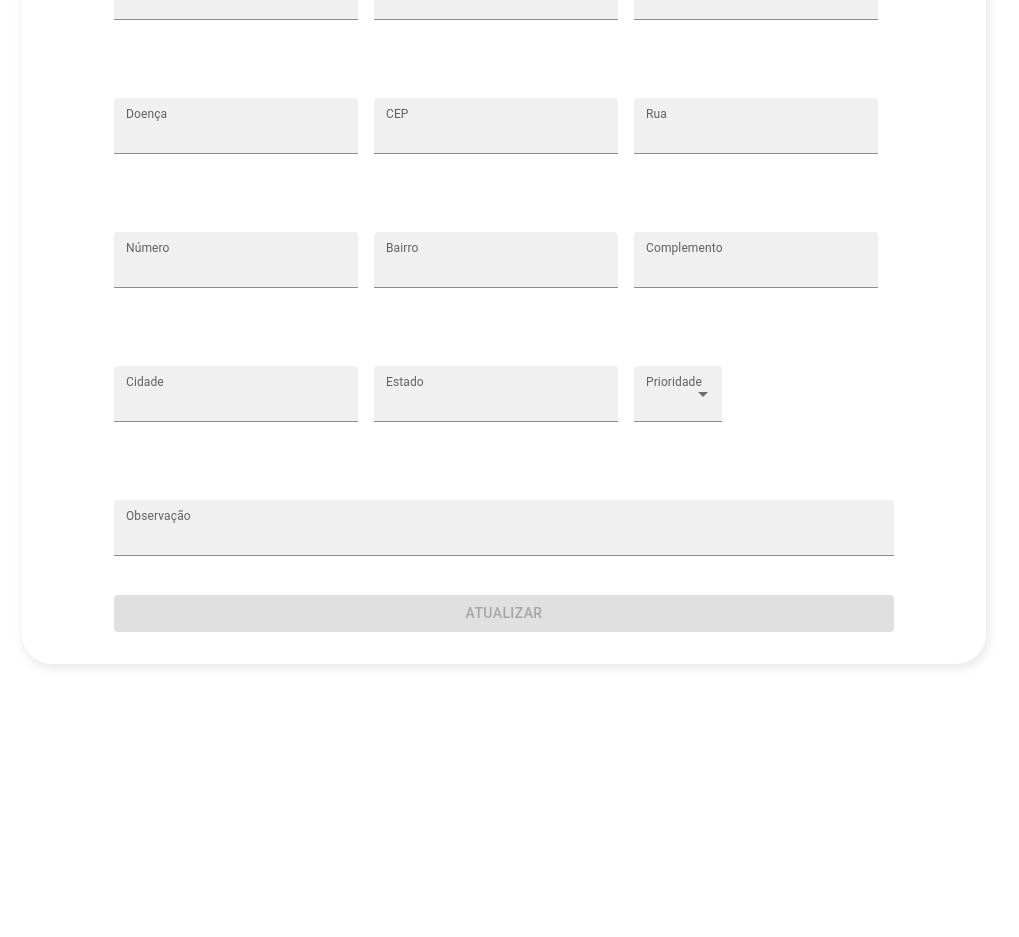
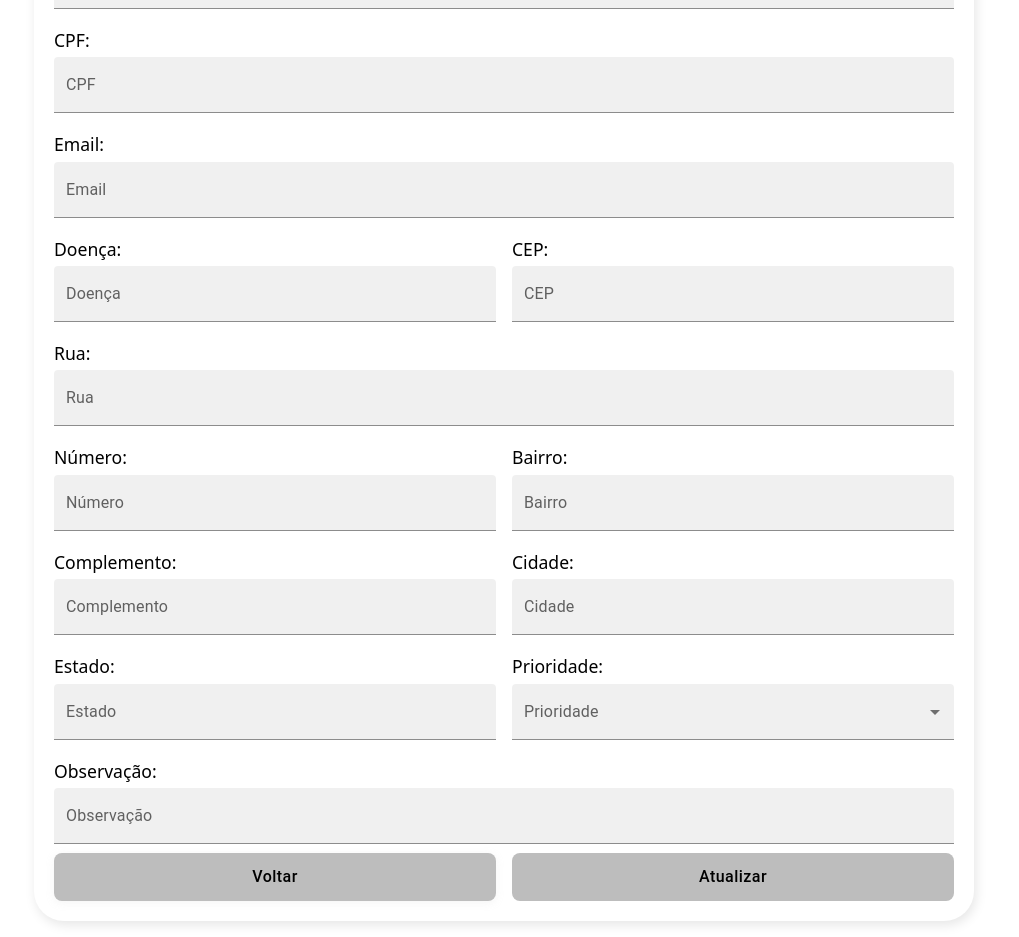
Before and after one commit to Jonas-eng-21/Sistema-de-assistencia-para-visitas-domiciliares, a React (Vite) app in the folder sistemaFront/: page /editar-paciente in a window 1280 px wide. Shown: the part 280-1217 px from the top of the page, without its empty margins (136-1155 px from the left). Before the commit the page ends 960 px from the top, so only its background shows below. Built offline with nearby package versions, Linux system fonts and the light colour scheme; sample sign-in values are in the browser's storage.

Commit message:
Padronização fedição paciente

```diff
--- a/sistemaFront/src/pages/editarPaciente/index.tsx
+++ b/sistemaFront/src/pages/editarPaciente/index.tsx
@@ -120,10 +120,11 @@ const EditarPaciente = () => {
     <S.Container>
       <Header />
       <S.Title>Editar dados do Paciente</S.Title>
-      <S.Card>
+      <S.Card style={{ width: "100%", minWidth: "400px", alignItems: "stretch", padding: "20px" }}>
         <form onSubmit={handleSubmit(onSubmit)}>
           <S.ContainerInputs>
             <S.Entrada>
+              <S.TituloForm>Nome:</S.TituloForm>
               <TextField
                 fullWidth
                 label="Nome"
@@ -131,14 +132,12 @@ const EditarPaciente = () => {
                 {...register("nome")}
                 error={!!errors.nome}
                 helperText={errors.nome?.message}
-                slotProps={{
-                  inputLabel: {
-                    shrink: true,
-                  },
-                }}
               />
             </S.Entrada>
+          </S.ContainerInputs>
+          <S.ContainerInputs>
             <S.Entrada>
+              <S.TituloForm>CPF:</S.TituloForm>
               <TextField
                 fullWidth
                 label="CPF"
@@ -146,14 +145,12 @@ const EditarPaciente = () => {
                 {...register("cpf")}
                 error={!!errors.cpf}
                 helperText={errors.cpf?.message}
-                slotProps={{
-                  inputLabel: {
-                    shrink: true,
-                  },
-                }}
               />
             </S.Entrada>
+          </S.ContainerInputs>
+          <S.ContainerInputs>
             <S.Entrada>
+              <S.TituloForm>Email:</S.TituloForm>
               <TextField
                 fullWidth
                 label="Email"
@@ -161,16 +158,12 @@ const EditarPaciente = () => {
                 {...register("email")}
                 error={!!errors.email}
                 helperText={errors.email?.message}
-                slotProps={{
-                  inputLabel: {
-                    shrink: true,
-                  },
-                }}
               />
             </S.Entrada>
           </S.ContainerInputs>
           <S.ContainerInputs>
             <S.Entrada>
+              <S.TituloForm>Doença:</S.TituloForm>
               <TextField
                 fullWidth
                 label="Doença"
@@ -178,14 +171,10 @@ const EditarPaciente = () => {
                 {...register("doenca")}
                 error={!!errors.doenca}
                 helperText={errors.doenca?.message}
-                slotProps={{
-                  inputLabel: {
-                    shrink: true,
-                  },
-                }}
               />
             </S.Entrada>
             <S.Entrada>
+              <S.TituloForm>CEP:</S.TituloForm>
               <TextField
                 fullWidth
                 label="CEP"
@@ -193,14 +182,12 @@ const EditarPaciente = () => {
                 {...register("cep")}
                 error={!!errors.cep}
                 helperText={errors.cep?.message}
-                slotProps={{
-                  inputLabel: {
-                    shrink: true,
-                  },
-                }}
               />
             </S.Entrada>
+          </S.ContainerInputs>
+          <S.ContainerInputs>
             <S.Entrada>
+              <S.TituloForm>Rua:</S.TituloForm>
               <TextField
                 fullWidth
                 label="Rua"
@@ -208,17 +195,12 @@ const EditarPaciente = () => {
                 {...register("rua")}
                 error={!!errors.rua}
                 helperText={errors.rua?.message}
-                slotProps={{
-                  inputLabel: {
-                    shrink: true,
-                  },
-                }}
               />
             </S.Entrada>
-            <S.Entrada></S.Entrada>
           </S.ContainerInputs>
           <S.ContainerInputs>
             <S.Entrada>
+              <S.TituloForm>Número:</S.TituloForm>
               <TextField
                 fullWidth
                 label="Número"
@@ -226,15 +208,10 @@ const EditarPaciente = () => {
                 {...register("numero")}
                 error={!!errors.numero}
                 helperText={errors.numero?.message}
-                slotProps={{
-                  inputLabel: {
-                    shrink: true,
-                  },
-                }}
               />
             </S.Entrada>
-
             <S.Entrada>
+              <S.TituloForm>Bairro:</S.TituloForm>
               <TextField
                 fullWidth
                 label="Bairro"
@@ -242,14 +219,12 @@ const EditarPaciente = () => {
                 {...register("bairro")}
                 error={!!errors.bairro}
                 helperText={errors.bairro?.message}
-                slotProps={{
-                  inputLabel: {
-                    shrink: true,
-                  },
-                }}
               />
             </S.Entrada>
+          </S.ContainerInputs>
+          <S.ContainerInputs>
             <S.Entrada>
+              <S.TituloForm>Complemento:</S.TituloForm>
               <TextField
                 fullWidth
                 label="Complemento"
@@ -257,16 +232,10 @@ const EditarPaciente = () => {
                 {...register("complemento")}
                 error={!!errors.complemento}
                 helperText={errors.complemento?.message}
-                slotProps={{
-                  inputLabel: {
-                    shrink: true,
-                  },
-                }}
               />
             </S.Entrada>
-          </S.ContainerInputs>
-          <S.ContainerInputs>
             <S.Entrada>
+              <S.TituloForm>Cidade:</S.TituloForm>
               <TextField
                 fullWidth
                 label="Cidade"
@@ -274,14 +243,12 @@ const EditarPaciente = () => {
                 {...register("cidade")}
                 error={!!errors.cidade}
                 helperText={errors.cidade?.message}
-                slotProps={{
-                  inputLabel: {
-                    shrink: true,
-                  },
-                }}
               />
             </S.Entrada>
+          </S.ContainerInputs>
+          <S.ContainerInputs>
             <S.Entrada>
+              <S.TituloForm>Estado:</S.TituloForm>
               <TextField
                 fullWidth
                 label="Estado"
@@ -289,16 +256,11 @@ const EditarPaciente = () => {
                 {...register("estado")}
                 error={!!errors.estado}
                 helperText={errors.estado?.message}
-                slotProps={{
-                  inputLabel: {
-                    shrink: true,
-                  },
-                }}
               />
             </S.Entrada>
             <S.Entrada>
+              <S.TituloForm>Prioridade:</S.TituloForm>
               <TextField
-                className="prioridade"
                 fullWidth
                 select
                 label="Prioridade"
@@ -306,19 +268,15 @@ const EditarPaciente = () => {
                 {...register("prioridade")}
                 error={!!errors.prioridade}
                 helperText={errors.prioridade?.message}
-                slotProps={{
-                  inputLabel: {
-                    shrink: true,
-                  },
-                }}
               >
-                <MenuItem value={0}>Vermelho</MenuItem>
-                <MenuItem value={1}>Amarelo</MenuItem>
-                <MenuItem value={2}>Verde</MenuItem>
+                <MenuItem value={0}> <img src="/PrioridadeAlta.svg" style={{paddingRight: "5px", height: "10px"}}/> Vermelho</MenuItem>
+                <MenuItem value={1}> <img src="/PrioridadeMedia.svg" style={{paddingRight: "5px", height: "10px"}}/> Amarelo</MenuItem>
+                <MenuItem value={2}> <img src="/PrioridadeBaixa.svg" style={{paddingRight: "5px", height: "10px"}}/> Verde</MenuItem>
               </TextField>
             </S.Entrada>
           </S.ContainerInputs>
           <S.Entrada>
+            <S.TituloForm>Observação:</S.TituloForm>
             <TextField
               fullWidth
               label="Observação"
@@ -326,22 +284,55 @@ const EditarPaciente = () => {
               {...register("observacao")}
               error={!!errors.observacao}
               helperText={errors.observacao?.message}
-              slotProps={{
-                inputLabel: {
-                  shrink: true,
+            />
+          </S.Entrada>
+          <div style={{ display: "flex", gap: "16px" }}>
+            <Button
+              variant="contained"
+              fullWidth
+              onClick={() => navigate("/listagem")}
+              sx={{
+                backgroundColor: "#bdbdbd",
+                color: "#000000",
+                padding: "10px 0",
+                borderRadius: "8px",
+                fontSize: "1rem",
+                boxShadow: "0 2px 8px rgba(189, 189, 189, 0.15)",
+                textTransform: "none",
+                transition: "background 0.2s",
+                "&:hover": {
+                  backgroundColor: "#9e9e9e",
                 },
               }}
-            />
-          </S.Entrada>
+            >
+              Voltar
+            </Button>
             <Button
               type="submit"
               variant="contained"
-            className="button"
               fullWidth
               disabled={!isValid}
+              sx={{
+                backgroundColor: "#98B8F3",
+                color: "#000000",
+                padding: "10px 0",
+                borderRadius: "8px",
+                fontSize: "1rem",
+                boxShadow: "0 2px 8px rgba(25, 118, 210, 0.15)",
+                textTransform: "none",
+                transition: "background 0.2s",
+                "&:hover": {
+                  backgroundColor: "#6f87b3",
+                },
+                "&.Mui-disabled": {
+                  backgroundColor: "#bdbdbd",
+                  color: "#000000",
+                },
+              }}
             >
               Atualizar
             </Button>
+          </div>
         </form>
       </S.Card>
     </S.Container>
--- a/sistemaFront/src/pages/editarPaciente/style.ts
+++ b/sistemaFront/src/pages/editarPaciente/style.ts
@@ -12,18 +12,16 @@ export const Title = styled.h1`
 `;
 
 export const Entrada = styled.div`
-  margin-bottom: 5%;
-  margin-top: 5%;
-  .prioridade {
-    width: 200%;
-  }
+  margin-bottom: 1%;
+  margin-top: 1%;
+  width: 100%;
 `;
 
 export const ContainerInputs = styled.div`
   display: flex;
   flex-direction: row;
   width: 100%;
-  gap: 1rem;
+  gap: 1em;
   align-items: center;
 `;
 
@@ -76,3 +74,11 @@ export const Background = styled.div`
   justify-content: center;
   align-items: center;
 `;
+
+export const TituloForm = styled.label`
+  font-size: 1.1rem;
+  font-weight: 500;
+  text-align: start;
+  margin-bottom: 4px;
+  display: block;
+`;
```
Lines whose indentation alone changed are shown as unchanged.
